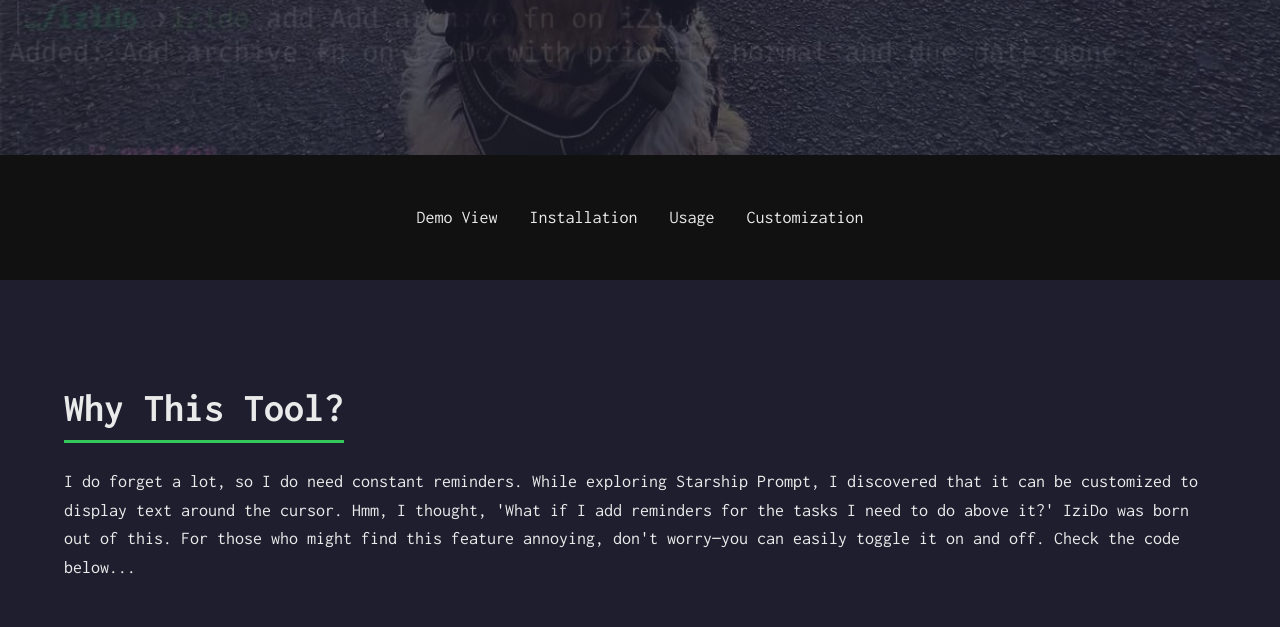
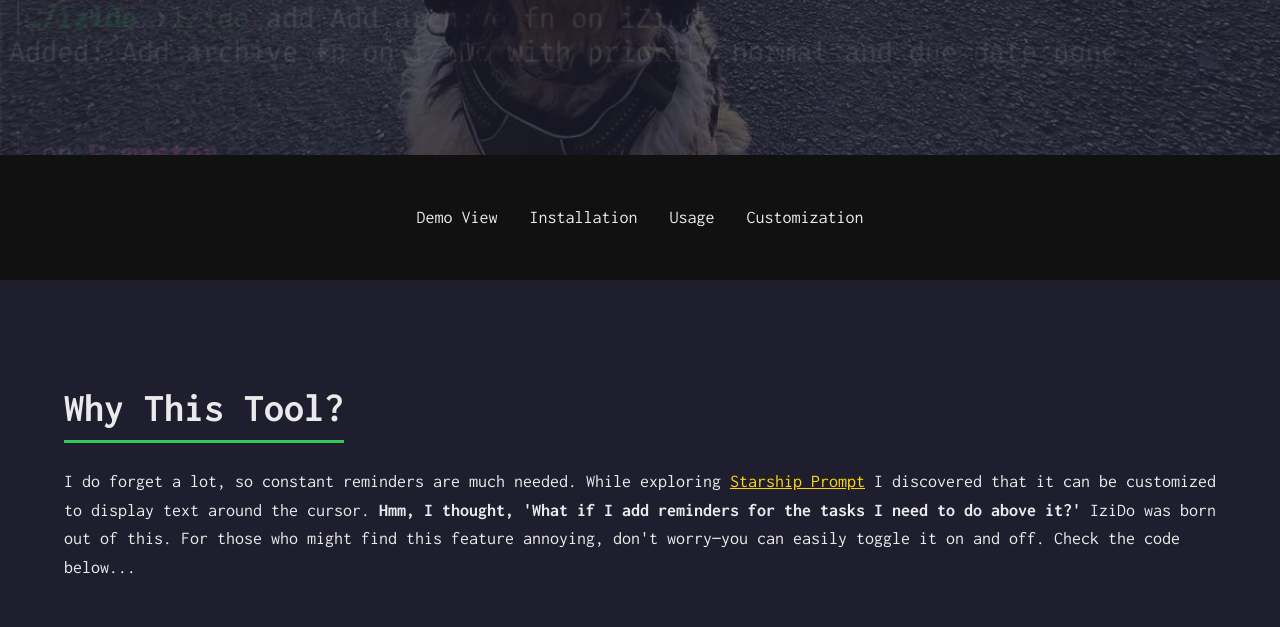
Before and after one commit to idmtr/izido, a plain HTML site: page index.html in a window 1280 px wide. Shown: the part 325-952 px from the top of the page. Drawn offline with Linux system fonts and the light colour scheme.

Commit message:
Text updates

```diff
--- a/index.html
+++ b/index.html
@@ -42,9 +42,9 @@
         <section id="why-this-tool">
             <div class="container">
                 <h2>Why This Tool?</h2>
-                <p>I do forget a lot, so I do need constant reminders. While exploring Starship Prompt, I discovered that it can be
-                customized to display text around the cursor. Hmm, I thought, 'What if I add reminders for the tasks I need to do above
-                it?' IziDo was born out of this. For those who might find this feature annoying, don't worry—you can easily toggle it on
+                <p>I do forget a lot, so constant reminders are much needed. While exploring <a class="starship" href="https://starship.rs/" target="_blank">Starship Prompt</a> I discovered that it can be
+                customized to display text around the cursor. <strong>Hmm, I thought, 'What if I add reminders for the tasks I need to do above
+                it?'</strong> IziDo was born out of this. For those who might find this feature annoying, don't worry—you can easily toggle it on
                 and off. Check the code below...</p>
             </div>
         <!-- Features Section -->
@@ -381,8 +381,7 @@
             <div class="container">
                 <h2>Beyond Coding</h2>
                 <img src="./images/danger-the-dog.jpg" alt="My Dog" class="dog-photo">
-                <p>Yes, iZiDo even helps me take my dog for walks! With streamlined task management, I have more time to enjoy
-                    walks with my furry friend.</p>
+                <p>Yes, iZiDo even helps me take my dog for walks!</p>
             </div>
         </section>
 
```
